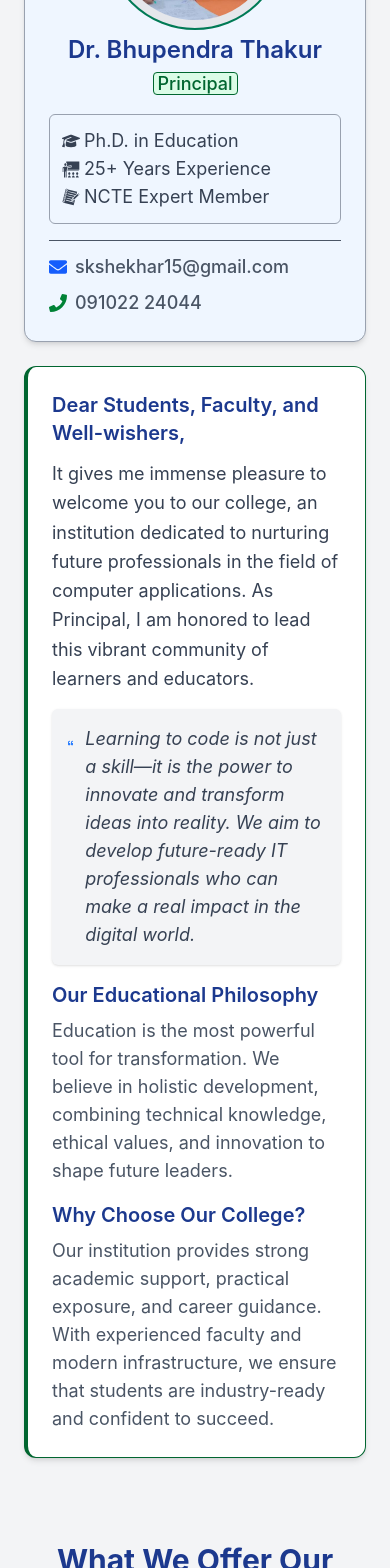
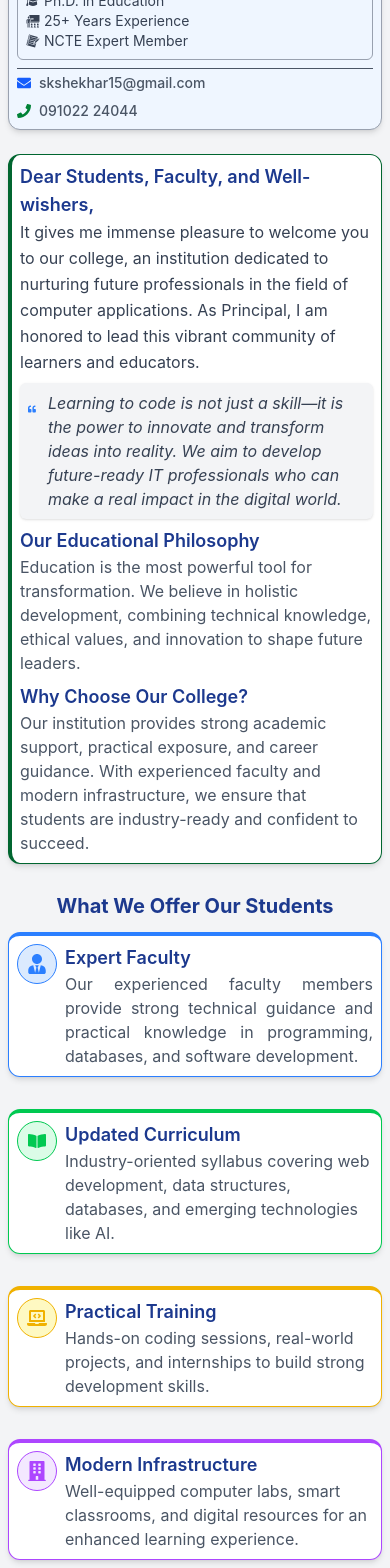
Before and after one commit to ravikrpatel01/bpsc-bca-website, a React (Vite) app: page /about/principal-message in a window 390 px wide. Shown: the part 380-1948 px from the top of the page. Built offline with nearby package versions, Linux system fonts and the light colour scheme.

Commit message:
Made principal's msg page responsive

```diff
--- a/src/components/PrincipalMsg.jsx
+++ b/src/components/PrincipalMsg.jsx
@@ -4,61 +4,61 @@ import { GiNotebook, GiTeacher } from "react-icons/gi";
 
 const PrincipalMsg = () => {
   return (
-    <div className="bg-gray-100 py-16 px-6">
+    <div className="bg-gray-100 py-4 lg:py-16 px-2 lg:px-6">
       <div className="max-w-6xl mx-auto grid md:grid-cols-3 gap-6">
         {/* Left Profile Card */}
-        <div className="bg-blue-50 rounded-xl shadow-md p-6 border border-gray-400">
+        <div className="bg-blue-50 rounded-xl shadow-md p-2 lg:p-6 border border-gray-400">
           <div className="w-full flex justify-center">
             <img
               src="/principal_image.jpeg"
               alt="Principal"
-              className="w-45 h-45 bg-gray-200 object-center border-2 border-emerald-700 p-2 rounded-full mb-1"
+              className="w-30 h-30 lg:w-45 lg:h-45 bg-gray-200 object-center border-2 border-emerald-700 p-2 rounded-full mb-1"
             />
           </div>
 
-          <h3 className="text-2xl font-semibold text-blue-900 text-center">
+          <h3 className="text-xl lg:text-2xl font-semibold text-blue-900 text-center">
             Dr. Bhupendra Thakur
           </h3>
-          <p className="text-center text-lg text-green-800 mb-4 mt-1">
+          <p className="text-center lg:text-lg text-green-800 mb-4 mt-1">
             <span className="px-1 rounded border font-medium bg-green-100">
               Principal
             </span>
           </p>
 
-          <div className="bg-blue-50 text-lg rounded-md border border-gray-400 p-3 text-gray-700 mb-4">
-            <p className="flex items-center gap-1">
-              <FaGraduationCap className="text-lg" />
+          <div className="bg-blue-50 text-lg rounded-md border border-gray-400 p-2 lg:p-3 text-gray-700 mb-2 lg:mb-4">
+            <p className="flex items-center text-sm gap-1">
+              <FaGraduationCap className="lg:text-lg" />
               Ph.D. in Education
             </p>
-            <p className="flex items-center gap-1">
-              <GiTeacher className="text-lg" />
+            <p className="flex items-center text-sm gap-1">
+              <GiTeacher className="lg:text-lg" />
               25+ Years Experience
             </p>
-            <p className="flex items-center gap-1">
-              <GiNotebook className="text-lg" />
+            <p className="flex items-center text-sm gap-1">
+              <GiNotebook className="lg:text-lg" />
               NCTE Expert Member
             </p>
           </div>
 
-          <div className="text-lg text-gray-600 space-y-2 border-t pt-3">
-            <div className="flex items-center gap-2 font-medium">
-              <FaEnvelope className="text-blue-600 text-lg" />
+          <div className="text-lg text-gray-600 space-y-2 border-t pt-1 lg:pt-3">
+            <div className="flex items-center text-sm gap-2 font-medium">
+              <FaEnvelope className="text-blue-600 lg:text-lg" />
               skshekhar15@gmail.com
             </div>
-            <div className="flex items-center gap-2 font-medium">
-              <FaPhone className="text-green-700 text-lg" />
+            <div className="flex items-center text-sm gap-2 font-medium">
+              <FaPhone className="text-green-700 lg:text-lg" />
               091022 24044
             </div>
           </div>
         </div>
 
         {/* Right Content */}
-        <div className="md:col-span-2 bg-white border rounded-xl shadow-md p-6 border-l-4 border-green-800">
-          <h2 className="text-xl font-semibold text-blue-900 mb-3">
+        <div className="md:col-span-2 bg-white border rounded-xl shadow-md p-2 lg:p-6 border-l-4 border-green-800">
+          <h2 className="text-lg lg:text-xl font-semibold text-blue-900 mb-0 lg:mb-3">
             Dear Students, Faculty, and Well-wishers,
           </h2>
 
-          <p className="text-gray-700 mb-4 text-lg leading-relaxed">
+          <p className="text-gray-700 mb-2 lg:mb-4 lg:text-lg leading-relaxed">
             It gives me immense pleasure to welcome you to our college, an
             institution dedicated to nurturing future professionals in the field
             of computer applications. As Principal, I am honored to lead this
@@ -66,10 +66,10 @@ const PrincipalMsg = () => {
           </p>
 
           {/* Quote */}
-          <div className="bg-gray-100 p-4 rounded-md shadow-sm mb-4">
+          <div className="bg-gray-100 p-2 lg:p-4 rounded-md shadow-sm mb-2 lg:mb-4">
             <div className="flex gap-3">
               <FaQuoteLeft className="text-blue-500 text-4xl" />
-              <p className="text-gray-700 text-lg italic">
+              <p className="text-gray-700 lg:text-lg italic">
                 Learning to code is not just a skill—it is the power to innovate
                 and transform ideas into reality. We aim to develop future-ready
                 IT professionals who can make a real impact in the digital
@@ -79,20 +79,20 @@ const PrincipalMsg = () => {
           </div>
 
           {/* Section 1 */}
-          <h3 className="font-semibold text-xl text-blue-900 mb-2">
+          <h3 className="font-semibold text-lg lg:text-xl text-blue-900 mb-0 lg:mb-2">
             Our Educational Philosophy
           </h3>
-          <p className="text-gray-600 text-lg mb-4">
+          <p className="text-gray-600 lg:text-lg mb-2 lg:mb-4">
             Education is the most powerful tool for transformation. We believe
             in holistic development, combining technical knowledge, ethical
             values, and innovation to shape future leaders.
           </p>
 
           {/* Section 2 */}
-          <h3 className="font-semibold text-xl text-blue-900 mb-2">
+          <h3 className="font-semibold text-lg lg:text-xl text-blue-900 mb-0 lg:mb-2">
             Why Choose Our College?
           </h3>
-          <p className="text-gray-600 text-lg">
+          <p className="text-gray-600 lg:text-lg">
             Our institution provides strong academic support, practical
             exposure, and career guidance. With experienced faculty and modern
             infrastructure, we ensure that students are industry-ready and
--- a/src/components/WhatWeOffer.jsx
+++ b/src/components/WhatWeOffer.jsx
@@ -9,23 +9,23 @@ import {
 
 const WhatWeOffer = () => {
   return (
-    <div className="bg-gray-100 py-5 px-6">
-      <h2 className="text-3xl font-bold text-center text-blue-900 mb-12">
+    <div className="bg-gray-100 py-3 lg:py-5 px-2 lg:px-6">
+      <h2 className="text-xl lg:text-3xl font-bold text-center text-blue-900 mb-3 lg:mb-12">
         What We Offer Our Students
       </h2>
 
       <div className="max-w-6xl mx-auto grid md:grid-cols-2 gap-8">
         {/* Card 1 */}
-        <div className="bg-white border p-6 rounded-xl shadow-md border-t-4 border-blue-500">
-          <div className="flex items-start gap-4">
-            <div className="w-12 h-12 flex items-center border border-blue-500 justify-center rounded-full bg-blue-100 shrink-0">
-              <FaUserTie className="text-blue-500 text-2xl" />
+        <div className="bg-white border p-2 lg:p-6 rounded-xl shadow-md border-t-4 border-blue-500">
+          <div className="flex items-start gap-2 lg:gap-4">
+            <div className="w-10 h-10 lg:w-12 lg:h-12 flex items-center border border-blue-500 justify-center rounded-full bg-blue-100 shrink-0">
+              <FaUserTie className="text-blue-500 text-xl lg:text-2xl" />
             </div>
             <div>
-              <h3 className="font-semibold text-xl text-blue-900 mb-2">
+              <h3 className="font-semibold text-lg lg:text-xl text-blue-900 mb-0 lg:mb-2">
                 Expert Faculty
               </h3>
-              <p className="text-gray-600 text-lg text-justify">
+              <p className="text-gray-600 lg:text-lg text-justify">
                 Our experienced faculty members provide strong technical
                 guidance and practical knowledge in programming, databases, and
                 software development.
@@ -35,16 +35,16 @@ const WhatWeOffer = () => {
         </div>
 
         {/* Card 2 */}
-        <div className="bg-white border p-6 rounded-xl shadow-md border-t-4 border-green-500">
-          <div className="flex items-start gap-4">
-            <div className="w-12 h-12 flex items-center border border-green-500 justify-center rounded-full bg-green-100 shrink-0">
-              <FaBookOpen className="text-green-500 text-2xl" />
+        <div className="bg-white border p-2 lg:p-6 rounded-xl shadow-md border-t-4 border-green-500">
+          <div className="flex items-start gap-2 lg:gap-4">
+            <div className="w-10 h-10 lg:w-12 lg:h-12 flex items-center border border-green-500 justify-center rounded-full bg-green-100 shrink-0">
+              <FaBookOpen className="text-green-500 text-lg lg:text-2xl" />
             </div>
             <div>
-              <h3 className="font-semibold text-xl text-blue-900 mb-2">
+              <h3 className="font-semibold text-lg lg:text-xl text-blue-900 mb-0 lg:mb-2">
                 Updated Curriculum
               </h3>
-              <p className="text-gray-600 text-lg">
+              <p className="text-gray-600 lg:text-lg">
                 Industry-oriented syllabus covering web development, data
                 structures, databases, and emerging technologies like AI.
               </p>
@@ -53,16 +53,16 @@ const WhatWeOffer = () => {
         </div>
 
         {/* Card 3 */}
-        <div className="bg-white border p-6 rounded-xl shadow-md border-t-4 border-yellow-500">
-          <div className="flex items-start gap-4">
-            <div className="w-12 h-12 flex items-center justify-center border border-yellow-500 rounded-full bg-yellow-100 shrink-0">
-              <FaLaptopCode className="text-yellow-500 text-2xl" />
+        <div className="bg-white border p-2 lg:p-6 rounded-xl shadow-md border-t-4 border-yellow-500">
+          <div className="flex items-start gap-2 lg:gap-4">
+            <div className="w-10 h-10 lg:w-12 lg:h-12 flex items-center justify-center border border-yellow-500 rounded-full bg-yellow-100 shrink-0">
+              <FaLaptopCode className="text-yellow-500 text-xl lg:text-2xl" />
             </div>
             <div>
-              <h3 className="font-semibold text-xl text-blue-900 mb-2">
+              <h3 className="font-semibold text-lg lg:text-xl text-blue-900 mb-0 lg:mb-2">
                 Practical Training
               </h3>
-              <p className="text-gray-600 text-lg">
+              <p className="text-gray-600 lg:text-lg">
                 Hands-on coding sessions, real-world projects, and internships
                 to build strong development skills.
               </p>
@@ -71,16 +71,16 @@ const WhatWeOffer = () => {
         </div>
 
         {/* Card 4 */}
-        <div className="bg-white border p-6 rounded-xl shadow-md border-t-4 border-purple-500">
-          <div className="flex items-start gap-4">
-            <div className="w-12 h-12 flex items-center border border-purple-500 justify-center rounded-full bg-purple-100 shrink-0">
-              <FaBuilding className="text-purple-500 text-2xl" />
+        <div className="bg-white border p-2 lg:p-6 rounded-xl shadow-md border-t-4 border-purple-500">
+          <div className="flex items-start gap-2 lg:gap-4">
+            <div className="w-10 h-10 lg:w-12 lg:h-12 flex items-center border border-purple-500 justify-center rounded-full bg-purple-100 shrink-0">
+              <FaBuilding className="text-purple-500 text-xl lg:text-2xl" />
             </div>
             <div>
-              <h3 className="font-semibold text-xl text-blue-900 mb-2">
+              <h3 className="font-semibold text-lg lg:text-xl text-blue-900 mb-0 lg:mb-2">
                 Modern Infrastructure
               </h3>
-              <p className="text-gray-600 text-lg">
+              <p className="text-gray-600 lg:text-lg">
                 Well-equipped computer labs, smart classrooms, and digital
                 resources for an enhanced learning experience.
               </p>
@@ -89,16 +89,16 @@ const WhatWeOffer = () => {
         </div>
 
         {/* Card 5 */}
-        <div className="bg-white border p-6 rounded-xl shadow-md border-t-4 border-red-500">
-          <div className="flex items-start gap-4">
-            <div className="w-12 h-12 flex items-center border border-red-500 justify-center rounded-full bg-red-100 shrink-0">
+        <div className="bg-white border p-2 lg:p-6 rounded-xl shadow-md border-t-4 border-red-500">
+          <div className="flex items-start gap-2 lg:gap-4">
+            <div className="w-10 h-10 lg:w-12 lg:h-12 flex items-center border border-red-500 justify-center rounded-full bg-red-100 shrink-0">
               <FaBriefcase className="text-red-500 text-xl" />
             </div>
             <div>
-              <h3 className="font-semibold text-xl text-blue-900 mb-2">
+              <h3 className="font-semibold text-lg lg:text-xl text-blue-900 mb-0 lg:mb-2">
                 Placement Support
               </h3>
-              <p className="text-gray-600 text-lg">
+              <p className="text-gray-600 lg:text-lg">
                 Dedicated placement assistance, resume building, mock
                 interviews, and internship opportunities.
               </p>
@@ -107,16 +107,16 @@ const WhatWeOffer = () => {
         </div>
 
         {/* Card 6 */}
-        <div className="bg-white border p-6 rounded-xl shadow-md border-t-4 border-indigo-500">
-          <div className="flex items-start gap-4">
-            <div className="w-12 h-12 flex items-center border border-indigo-500 justify-center rounded-full bg-indigo-100 shrink-0">
-              <FaUsers className="text-indigo-500 text-2xl" />
+        <div className="bg-white border p-2 lg:p-6 rounded-xl shadow-md border-t-4 border-indigo-500">
+          <div className="flex items-start gap-2 lg:gap-4">
+            <div className="w-10 h-10 lg:w-12 lg:h-12 flex items-center border border-indigo-500 justify-center rounded-full bg-indigo-100 shrink-0">
+              <FaUsers className="text-indigo-500 text-xl lg:text-2xl" />
             </div>
             <div>
-              <h3 className="font-semibold text-xl text-blue-900 mb-2">
+              <h3 className="font-semibold text-lg lg:text-xl text-blue-900 mb-0 lg:mb-2">
                 Holistic Development
               </h3>
-              <p className="text-gray-600 text-lg">
+              <p className="text-gray-600 lg:text-lg">
                 Focus on communication skills, teamwork, leadership, and
                 personality development for overall growth.
               </p>
```
Also changed, not shown: src/components/VisionForStudents.jsx (+10 -10 lines).
